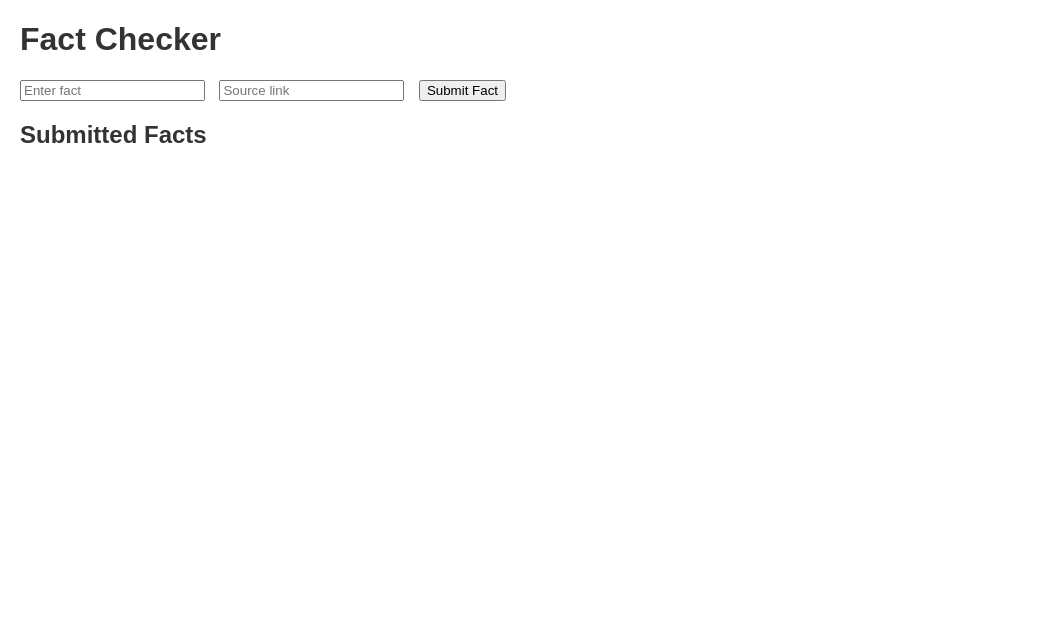
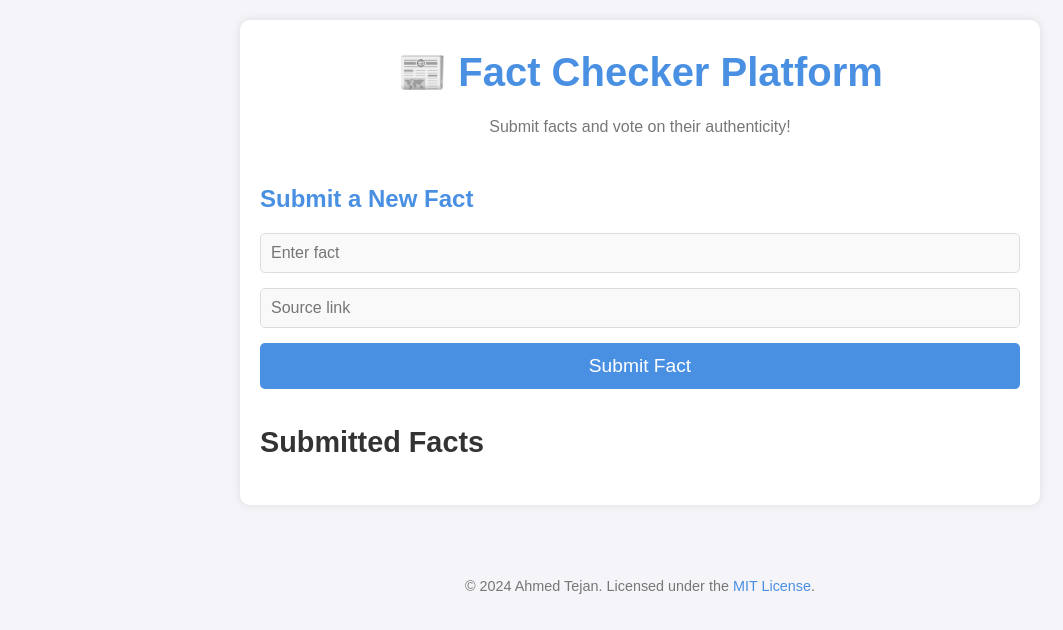
Before and after one commit to AhmedTejan03/basic-fact-checker, a website: page fact-checker/public/index.html in a window 1280 px wide. Shown: the whole page, without its empty margins (0-1063 px from the left). Drawn offline with Linux system fonts and the light colour scheme; no server answers.

Commit message:
Initial commit of the Fact Checker platform

```diff
--- a/fact-checker/public/index.html
+++ b/fact-checker/public/index.html
@@ -8,14 +8,39 @@
     <title>Fact Checker</title>
 </head>
 <body>
-    <h1>Fact Checker</h1>
-    <form id="fact-form">
-        <input type="text" id="fact" placeholder="Enter fact" required>
-        <input type="url" id="source" placeholder="Source link" required>
-        <button type="submit">Submit Fact</button>
-    </form>
-    <h2>Submitted Facts</h2>
-    <div id="facts-container"></div>
+    <div class="container">
+        <header>
+            <h1>📰 Fact Checker Platform</h1>
+            <p>Submit facts and vote on their authenticity!</p>
+        </header>
+
+        <!-- Fact submission form -->
+        <section class="fact-submission">
+            <h2>Submit a New Fact</h2>
+            <form id="fact-form">
+                <div class="input-group">
+                    <input type="text" id="fact" placeholder="Enter fact" required>
+                </div>
+                <div class="input-group">
+                    <input type="url" id="source" placeholder="Source link" required>
+                </div>
+                <button class="submit-btn" type="submit">Submit Fact</button>
+            </form>
+        </section>
+
+        <!-- Submitted facts section -->
+        <section class="fact-list">
+            <h2>Submitted Facts</h2>
+            <div id="facts-container">
+                <!-- Facts will be dynamically loaded here -->
+            </div>
+        </section>
+    </div>
+
+    <!-- Footer Section -->
+    <footer>
+        <p>&copy; 2024 Ahmed Tejan. Licensed under the <a href="https://opensource.org/licenses/MIT">MIT License</a>.</p>
+    </footer>
 
     <script src="script.js"></script>
 </body>
--- a/fact-checker/public/script.js
+++ b/fact-checker/public/script.js
@@ -1,33 +1,50 @@
 // public/script.js
 document.getElementById('fact-form').addEventListener('submit', async (event) => {
     event.preventDefault();
+
     const fact = document.getElementById('fact').value;
     const source = document.getElementById('source').value;
 
+    // Simple validation check
+    if (fact && source) {
         await fetch('/facts', {
             method: 'POST',
             headers: { 'Content-Type': 'application/json' },
             body: JSON.stringify({ fact, source })
         });
 
+        // Reset form fields
         document.getElementById('fact').value = '';
         document.getElementById('source').value = '';
-    loadFacts();
+
+        // Show confirmation message
+        alert('Fact submitted successfully!');
+        loadFacts();  // Refresh the facts
+    } else {
+        alert('Please fill in both the fact and source fields.');
+    }
 });
 
-// Load and display facts
+// Load and display facts from the server
 const loadFacts = async () => {
     const response = await fetch('/facts');
     const facts = await response.json();
     const container = document.getElementById('facts-container');
-    container.innerHTML = '';
+    container.innerHTML = ''; // Clear previous content
+
+    if (facts.length === 0) {
+        container.innerHTML = '<p>No facts available. Be the first to submit one!</p>';
+    }
 
     facts.forEach((factObj, index) => {
         const factDiv = document.createElement('div');
+        factDiv.className = 'fact-item';
         factDiv.innerHTML = `
             <p>${factObj.fact} <a href="${factObj.source}" target="_blank">[source]</a></p>
-            <button onclick="vote(${index}, 'true')">True (${factObj.votes.true})</button>
-            <button onclick="vote(${index}, 'false')">False (${factObj.votes.false})</button>
+            <div class="vote-buttons">
+                <button class="vote-btn true" onclick="vote(${index}, 'true')">True (${factObj.votes.true})</button>
+                <button class="vote-btn false" onclick="vote(${index}, 'false')">False (${factObj.votes.false})</button>
+            </div>
         `;
         container.appendChild(factDiv);
     });
@@ -40,7 +57,7 @@ const vote = async (index, vote) => {
         headers: { 'Content-Type': 'application/json' },
         body: JSON.stringify({ index, vote })
     });
-    loadFacts();
+    loadFacts();  // Refresh the facts after voting
 };
 
 // Initial load
--- a/fact-checker/public/style.css
+++ b/fact-checker/public/style.css
@@ -1,17 +1,167 @@
 /* public/style.css */
-body {
-    font-family: Arial, sans-serif;
-    margin: 20px;
+* {
+    box-sizing: border-box;
+    margin: 0;
+    padding: 0;
 }
 
-h1, h2 {
+body {
+    font-family: 'Arial', sans-serif;
+    background-color: #f4f4f9;
     color: #333;
+    line-height: 1.6;
+    padding: 20px;
 }
 
-form {
+.container {
+    max-width: 800px;
+    margin: 0 auto;
+    padding: 20px;
+    background: #fff;
+    border-radius: 10px;
+    box-shadow: 0 0 10px rgba(0, 0, 0, 0.1);
+}
+
+header {
+    text-align: center;
+    margin-bottom: 40px;
+}
+
+header h1 {
+    font-size: 2.5rem;
+    color: #4a90e2;
+}
+
+header p {
+    color: #777;
+    margin-top: 10px;
+}
+
+.fact-submission {
+    margin-bottom: 30px;
+}
+
+.fact-submission h2 {
+    font-size: 1.5rem;
+    color: #4a90e2;
+    margin-bottom: 15px;
+}
+
+.input-group {
+    margin-bottom: 15px;
+}
+
+input[type="text"], input[type="url"] {
+    width: 100%;
+    padding: 10px;
+    border: 1px solid #ddd;
+    border-radius: 5px;
+    font-size: 1rem;
+    color: #333;
+    background-color: #f9f9f9;
+}
+
+input[type="text"]:focus, input[type="url"]:focus {
+    border-color: #4a90e2;
+    outline: none;
+    background-color: #fff;
+}
+
+.submit-btn {
+    width: 100%;
+    padding: 12px;
+    background-color: #4a90e2;
+    color: white;
+    font-size: 1.2rem;
+    border: none;
+    border-radius: 5px;
+    cursor: pointer;
+}
+
+.submit-btn:hover {
+    background-color: #357abd;
+}
+
+.fact-list h2 {
+    font-size: 1.8rem;
+    color: #333;
     margin-bottom: 20px;
 }
 
-input {
-    margin-right: 10px;
+.fact-item {
+    padding: 15px;
+    margin-bottom: 20px;
+    border: 1px solid #ddd;
+    border-radius: 5px;
+    background-color: #f9f9f9;
 }
+
+.fact-item p {
+    font-size: 1.1rem;
+    margin-bottom: 10px;
+}
+
+.fact-item a {
+    color: #4a90e2;
+    text-decoration: none;
+}
+
+.fact-item a:hover {
+    text-decoration: underline;
+}
+
+.fact-item .vote-buttons {
+    display: flex;
+    justify-content: space-between;
+    margin-top: 10px;
+}
+
+button.vote-btn {
+    padding: 10px 20px;
+    font-size: 1rem;
+    background-color: #eee;
+    border: 1px solid #ddd;
+    border-radius: 5px;
+    cursor: pointer;
+    color: #333;
+    width: 45%;
+}
+
+button.vote-btn:hover {
+    background-color: #ddd;
+}
+
+button.vote-btn.true {
+    background-color: #4caf50;
+    color: white;
+}
+
+button.vote-btn.false {
+    background-color: #f44336;
+    color: white;
+}
+
+button.vote-btn.true:hover, button.vote-btn.false:hover {
+    opacity: 0.9;
+}
+/* public/style.css */
+
+/* Other styles... */
+
+footer {
+    text-align: center;
+    margin-top: 50px;
+    padding: 20px;
+    background-color: #f4f4f9;
+    font-size: 0.9rem;
+    color: #777;
+}
+
+footer a {
+    color: #4a90e2;
+    text-decoration: none;
+}
+
+footer a:hover {
+    text-decoration: underline;
+}
```
Lines whose indentation alone changed are shown as unchanged.
